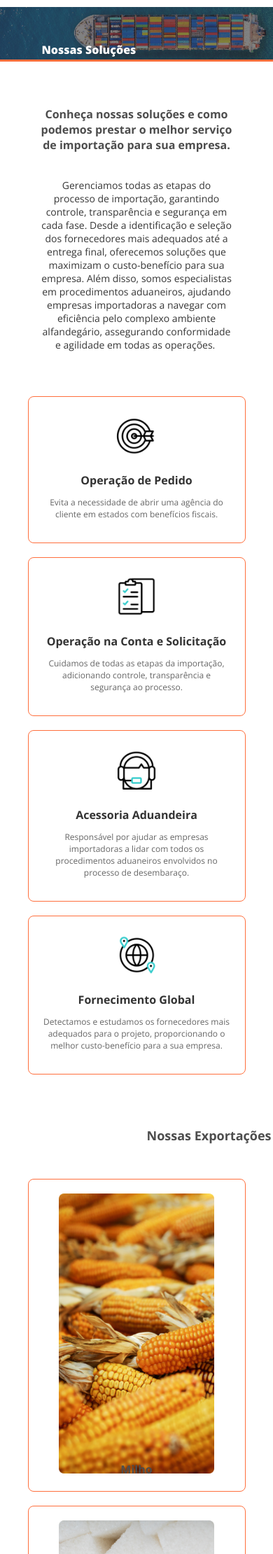
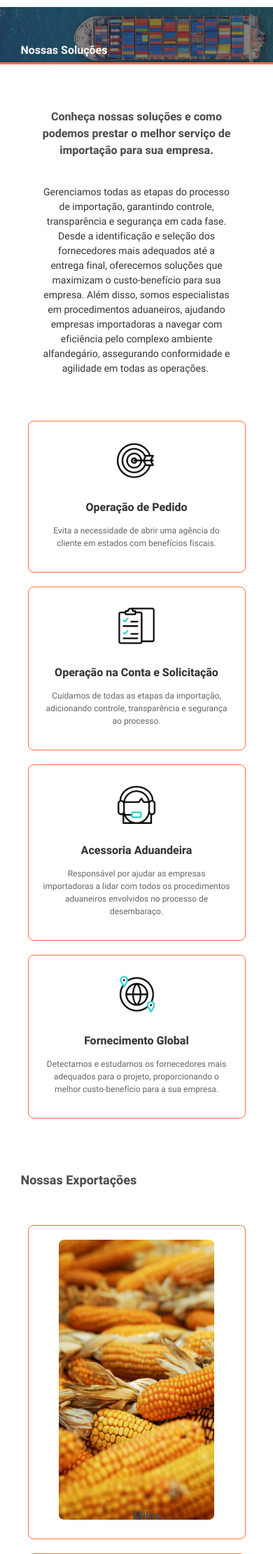
Before and after one commit to iara-bentz/powertrading, a PHP site: page /nossassolucoes.html in a window 390 px wide. Shown: the part 90-2310 px from the top of the page at 70% size. Run offline with PHP 8.4, Linux system fonts and the light colour scheme; some libraries are stand-ins or nearby versions.

Commit message:
Atualizações responsividade

```diff
--- a/nossassolucoes.css
+++ b/nossassolucoes.css
@@ -1,3 +1,38 @@
+@font-face {
+    font-family: 'Heebo';
+    src: url('fontes/Heebo-Regular.ttf') format('truetype');
+    font-weight: 400;
+    font-style: normal;
+}
+
+@font-face {
+    font-family: 'Heebo';
+    src: url('fontes/Heebo-Black.ttf') format('truetype');
+    font-weight: 900;
+    font-style: normal;
+}
+
+@font-face {
+    font-family: 'Heebo';
+    src: url('fontes/Heebo-Bold.ttf') format('truetype');
+    font-weight: 700;
+    font-style: normal;
+}
+
+@font-face {
+    font-family: 'Heebo';
+    src: url('fontes/Heebo-Medium.ttf') format('truetype');
+    font-weight: 500;
+    font-style: normal;
+}
+
+@font-face {
+    font-family: 'Heebo';
+    src: url('fontes/Heebo-Thin.ttf') format('truetype');
+    font-weight: 100;
+    font-style: normal;
+}
+
 html, body {
     height: 100%; /* Garante que o body ocupe toda a altura da tela */
     margin: 0;
@@ -156,11 +191,11 @@ body{
     position: absolute;
     top: 150px;
     font-style: normal;
-    font-weight: 800;
-    font-family: "Open Sans", sans-serif;
+    font-weight: 600;
+    font-family: 'Heebo';
     font-size: 32px;
     padding-left: 60px;
-    color: #fff;
+    color: #fffffff1;
 }
 
 .conteudo {
@@ -198,7 +233,7 @@ body{
 
 
 .texto-operações h2 {
-    font-family: "Open Sans", sans-serif;
+    font-family: 'Heebo';
     font-size: 18px;
     font-weight: 700;
     color: #4d4d4d;
@@ -206,7 +241,7 @@ body{
 }
 
 .texto-operações p {
-    font-family: "Open Sans", sans-serif;
+    font-family: 'Heebo';
     font-size: 16px;
     color: #363636;
     text-align: left;
@@ -215,7 +250,7 @@ body{
 
 .cards-container {
     padding-bottom: 60px;
-    font-family: "Open Sans", sans-serif;
+    font-family: 'Heebo';
     display: flex;
     flex-direction: row;
     flex-wrap: wrap;
@@ -255,6 +290,10 @@ body{
 
 /* Responsivo para telas menores */
 @media (max-width: 768px) {
+    .exportações h2 {
+        padding-left: 30px;
+    }
+
     .conteudo {
         border-top: 3px solid #FF6F3D;
         border-top-left-radius: 0px;
@@ -307,13 +346,21 @@ body{
 }
 
 @media (max-width: 480px) {
+    .capa img {
+        height: 100px;
+    }
+
+    .capa label {
+        padding-left: 30px;
+    }
+
     .card {
         width: calc(100% - 40px); /* Ajusta para 1 card por linha */
     }
 }
 
 .exportações h2 {
-    font-family: "Open Sans", sans-serif;
+    font-family: 'Heebo';
     font-size: 18px;
     font-weight: 700;
     color: #4d4d4d;
@@ -379,7 +426,7 @@ footer {
 .footer-tagline {
     padding-top: 20px;
     padding-left: 0px;
-    font-family: "Open Sans", sans-serif; /* Aplica a fonte Open Sans */
+    font-family: 'Heebo';
     font-size: 15px;
     letter-spacing: 0.15px;
     font-weight: 500;
@@ -398,7 +445,7 @@ footer {
 }
 
 .col h3 {
-    font-family: "Open Sans", sans-serif; /* Aplica a fonte Open Sans */
+    font-family: 'Heebo';
     font-weight: 400;
     font-style: normal;
     margin-bottom: 20px;
@@ -409,19 +456,19 @@ footer {
 }
 
 .email-id {
-    font-family: "Open Sans", sans-serif; /* Aplica a fonte Open Sans */
+    font-family: 'Heebo';
     font-weight: 300;
     margin: 10px 0;
     color: #fff;
 }
 p {
-    font-family: "Open Sans", sans-serif; /* Aplica a fonte Open Sans */
+    font-family: 'Heebo';
     font-weight: 350px;
 }
 
 
 ul {
-    font-family: "Open Sans", sans-serif; /* Aplica a fonte Open Sans */
+    font-family: 'Heebo';
     font-weight: 350px;
     padding: 0;
     list-style: none;
--- a/nossassolucoes.html
+++ b/nossassolucoes.html
@@ -70,7 +70,7 @@
                 </div>
             </div>
             <div class="exportações">
-                <h2 style="padding-left: 210px">Nossas Exportações</h2>
+                <h2>Nossas Exportações</h2>
                 <div class="cards-container">
                     <div class="card">
                         <img src="imagens/milho.png" >
--- a/sobre.css
+++ b/sobre.css
@@ -306,6 +306,7 @@ body{
     }
 
     .bx-video video {
+        width: 220px;
         padding-top: 0;
         padding-bottom: 100px;
     }
```
Also changed, not shown: style.css (+43 -16 lines).
